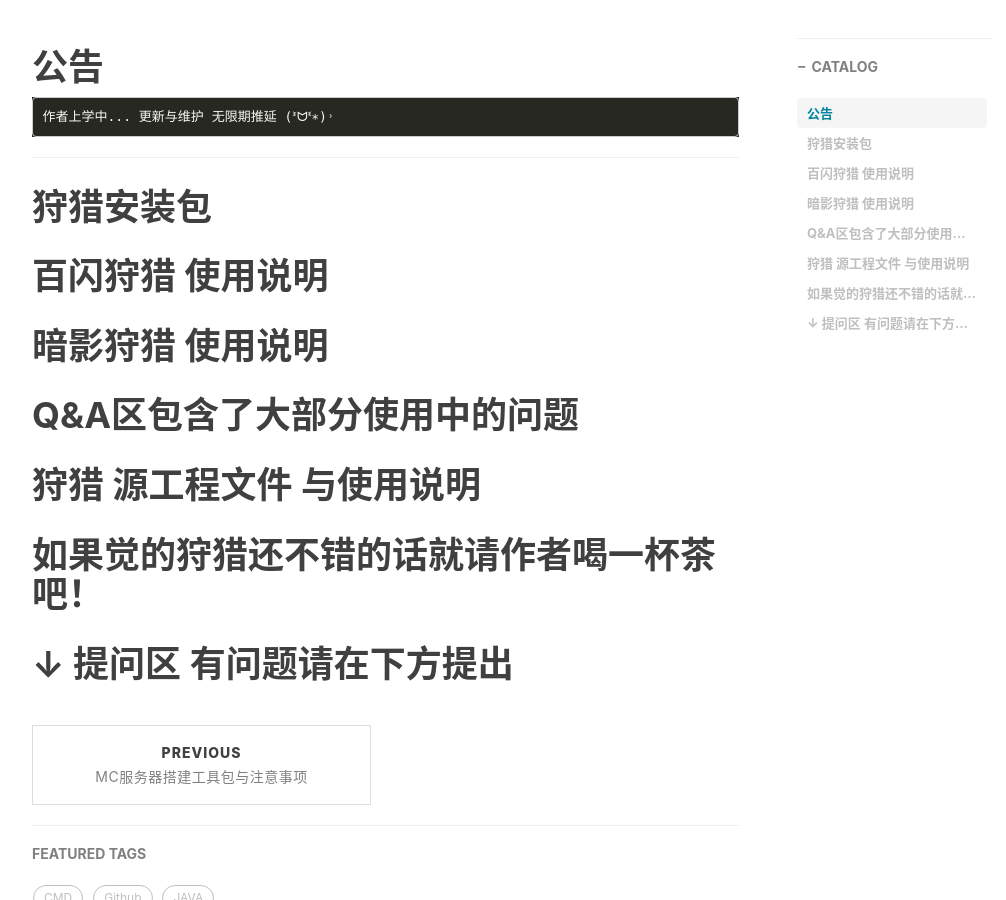
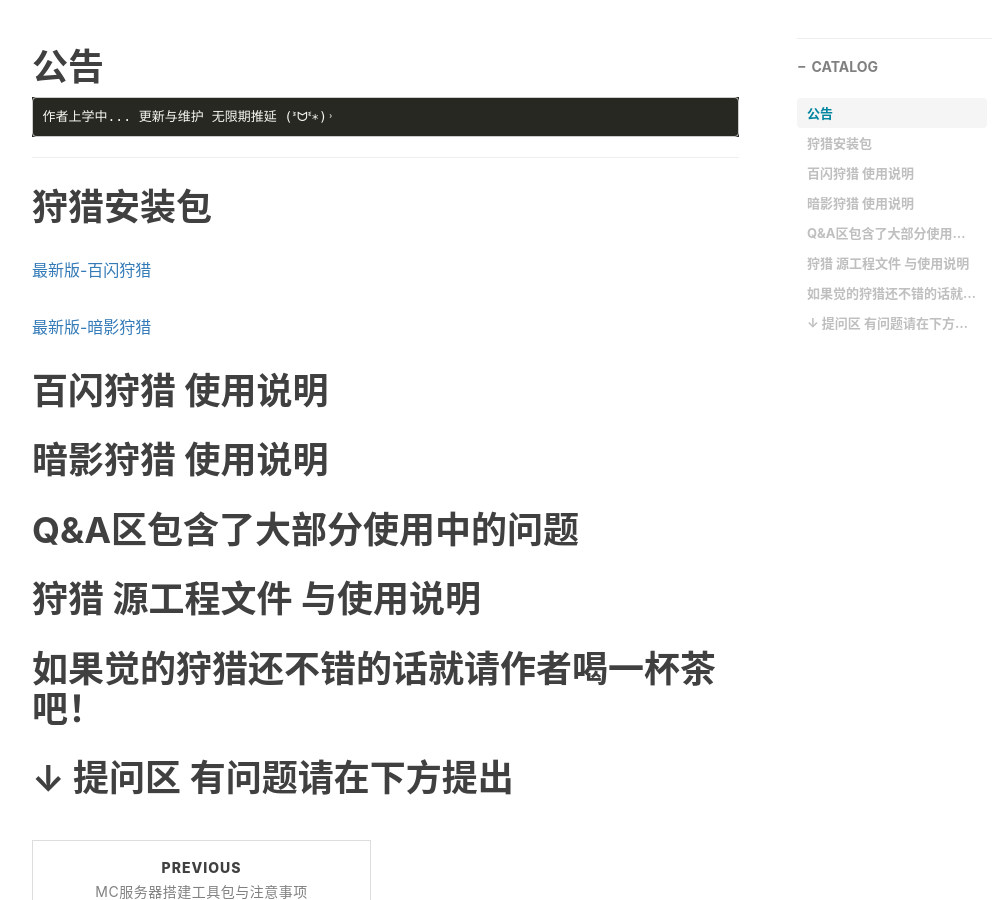
Before and after one commit to DeSoiat/DESOIAT.GITHUB.IO, a Jekyll site: the page built from _posts/2022-08-26-Pokemon Go.md, in a window 1280 px wide and 900 px high, scrolled down 567 px. Shown: the whole window, without its empty margins (233-1239 px from the left). Built offline with Jekyll 4.4.1, drawn with Linux system fonts in a browser that asks for light colours; nearby versions of some CDN libraries; comment, search, counter and statistics services are not loaded.

Commit message:
Update 2022-08-26-Pokemon Go.md

```diff
--- a/_posts/2022-08-26-Pokemon Go.md
+++ b/_posts/2022-08-26-Pokemon Go.md
@@ -19,6 +19,11 @@
 
 # 狩猎安装包
 
+[最新版-百闪狩猎](https://1drv.ms/u/s!AgB3rz-DTQyYg10OAUgEaKOIz0yu?e=o8kf5q)
+
+[最新版-暗影狩猎](https://1drv.ms/u/s!AgB3rz-DTQyYg2FoZwPh8gfYFwgL?e=ndpKGs)
+
+
 
 # 百闪狩猎 使用说明
 
```
